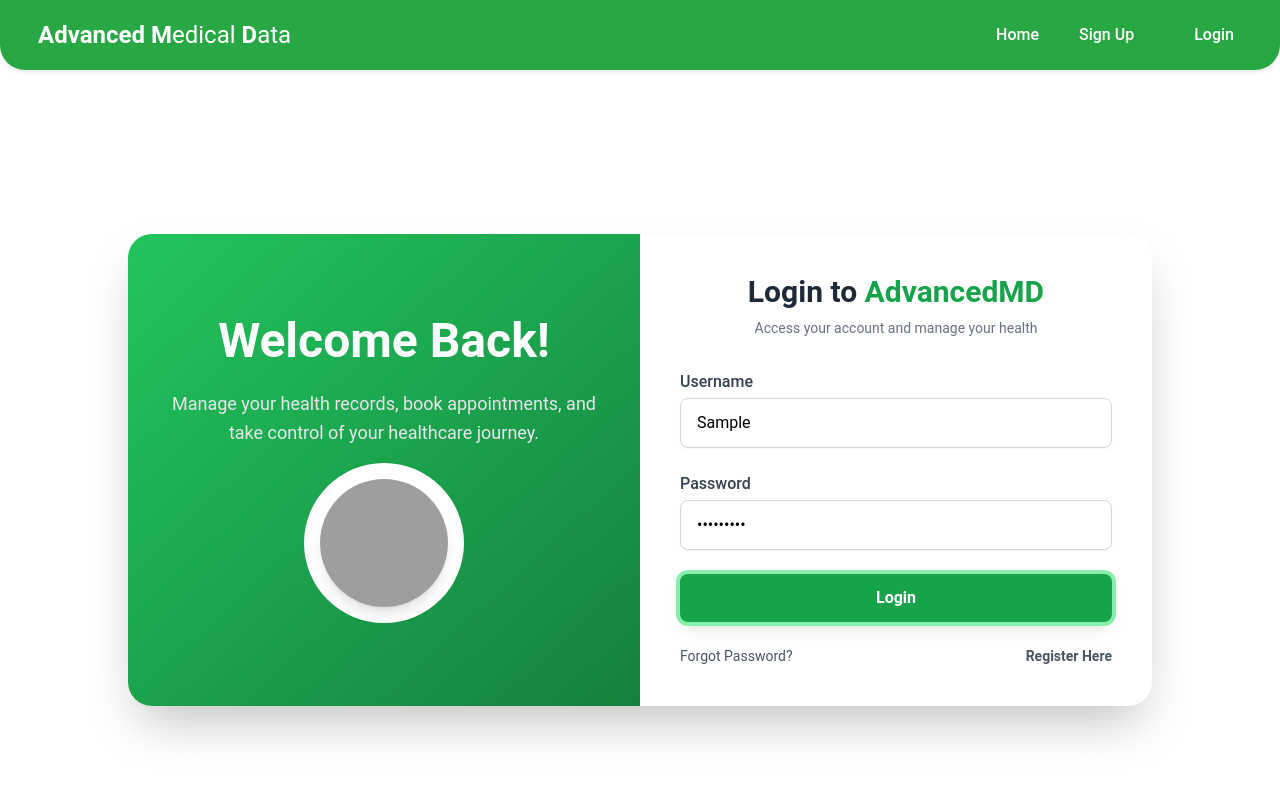
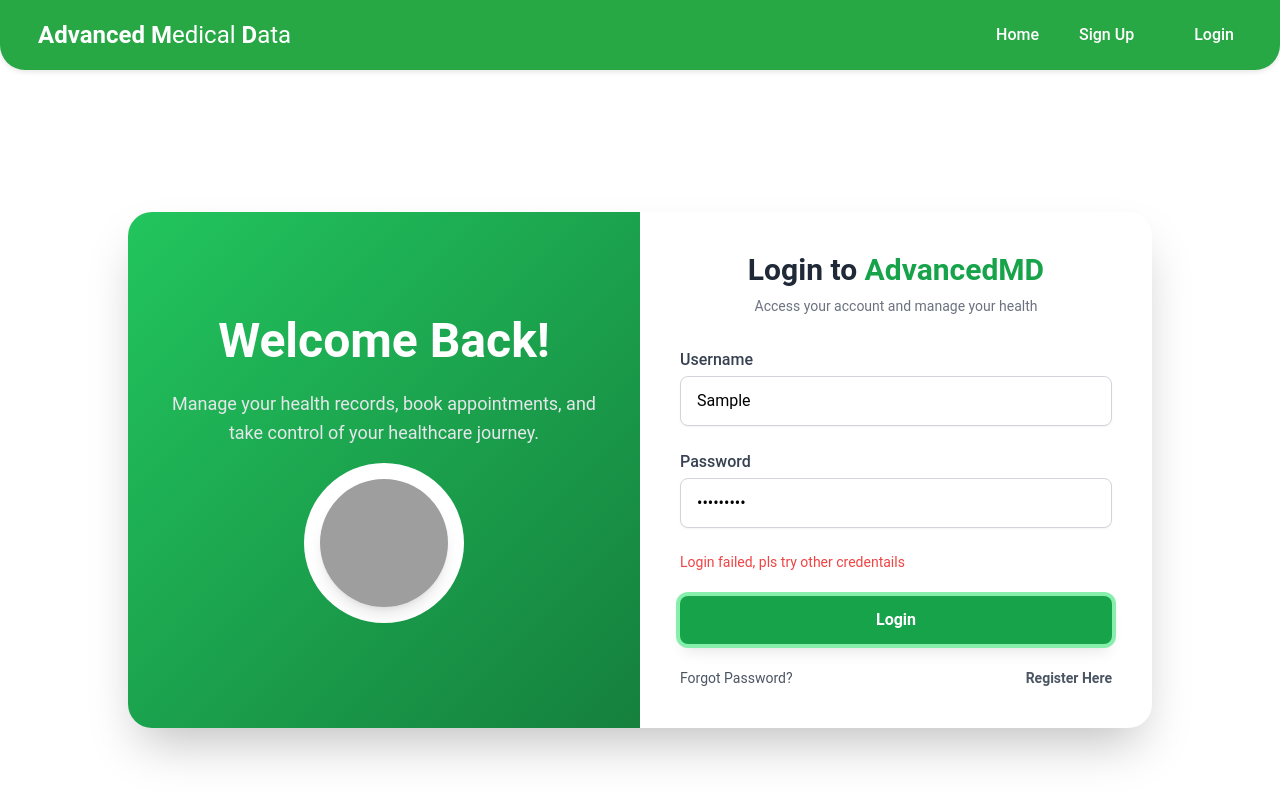
Before and after one commit to sosaidi/AdvancedMD-frontend, an Angular app: page /login in a window 1280 px wide. Both pictures are taken after typing "Sample", "Sample123" into the empty fields and a click on the button "Login". Shown: the top 800 px of the page. Built offline with nearby package versions, Linux system fonts and the light colour scheme; no server answers; grey boxes are pictures that could not be loaded.

Commit message:
added error message if login auth failed

```diff
--- a/src/app/login/login.component.html
+++ b/src/app/login/login.component.html
@@ -61,6 +61,13 @@
           </p>
         </div>
 
+        <div class="form-group">
+          <div *ngIf="isLoginFailed" class="text-sm text-red-500 mt-1" role="alert">
+            {{ errorMessage }}
+          </div>
+        </div>
+
+
         <!-- Submit Button -->
         <div>
           <button
--- a/src/app/login/login.component.ts
+++ b/src/app/login/login.component.ts
@@ -38,7 +38,7 @@
         this.reloadPage();
       },
       error: err => {
-        this.errorMessage = err.error.message;
+        this.errorMessage = "Login failed, pls try other credentails";
         this.isLoginFailed = true;
       }
     });
```
